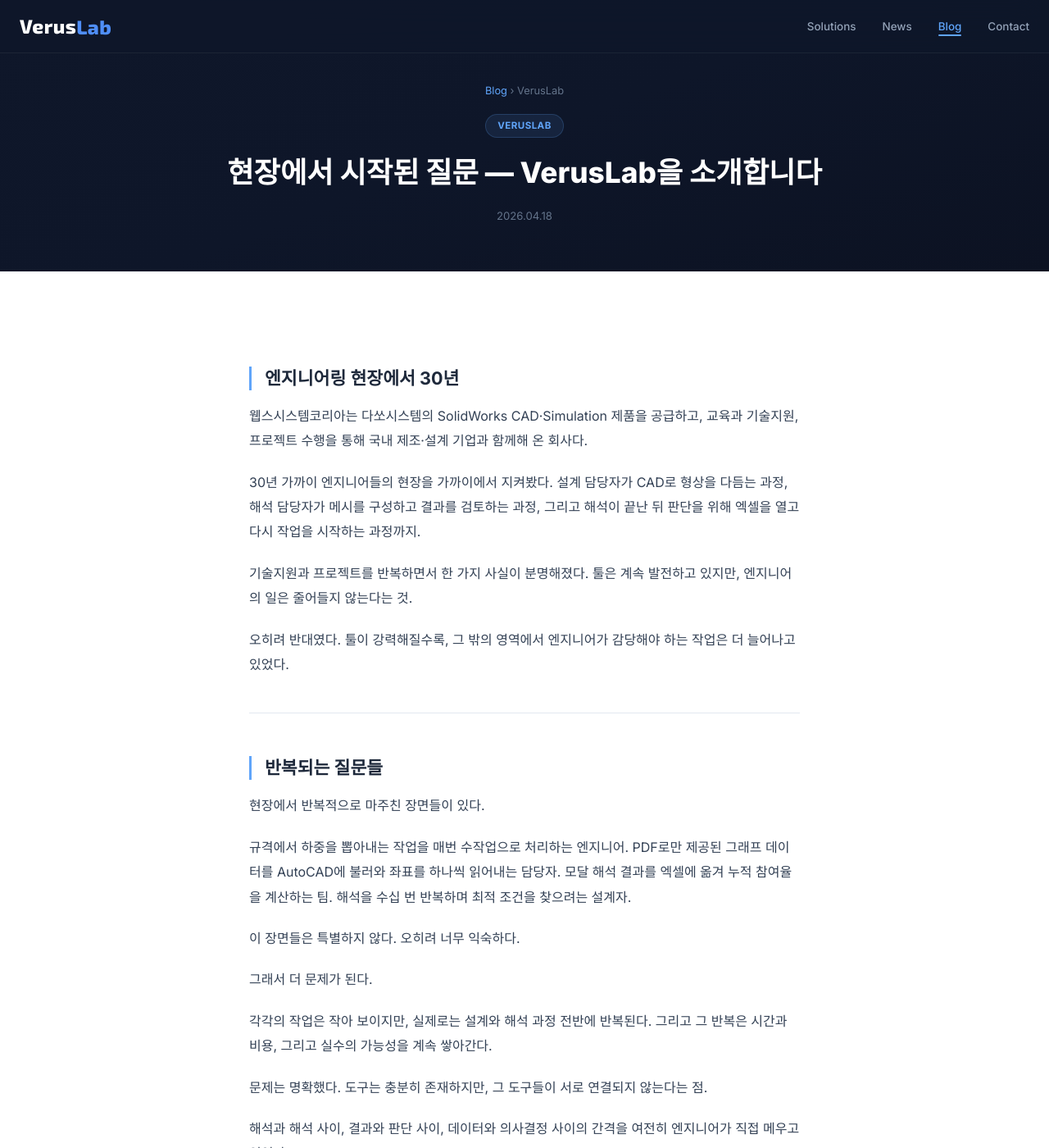
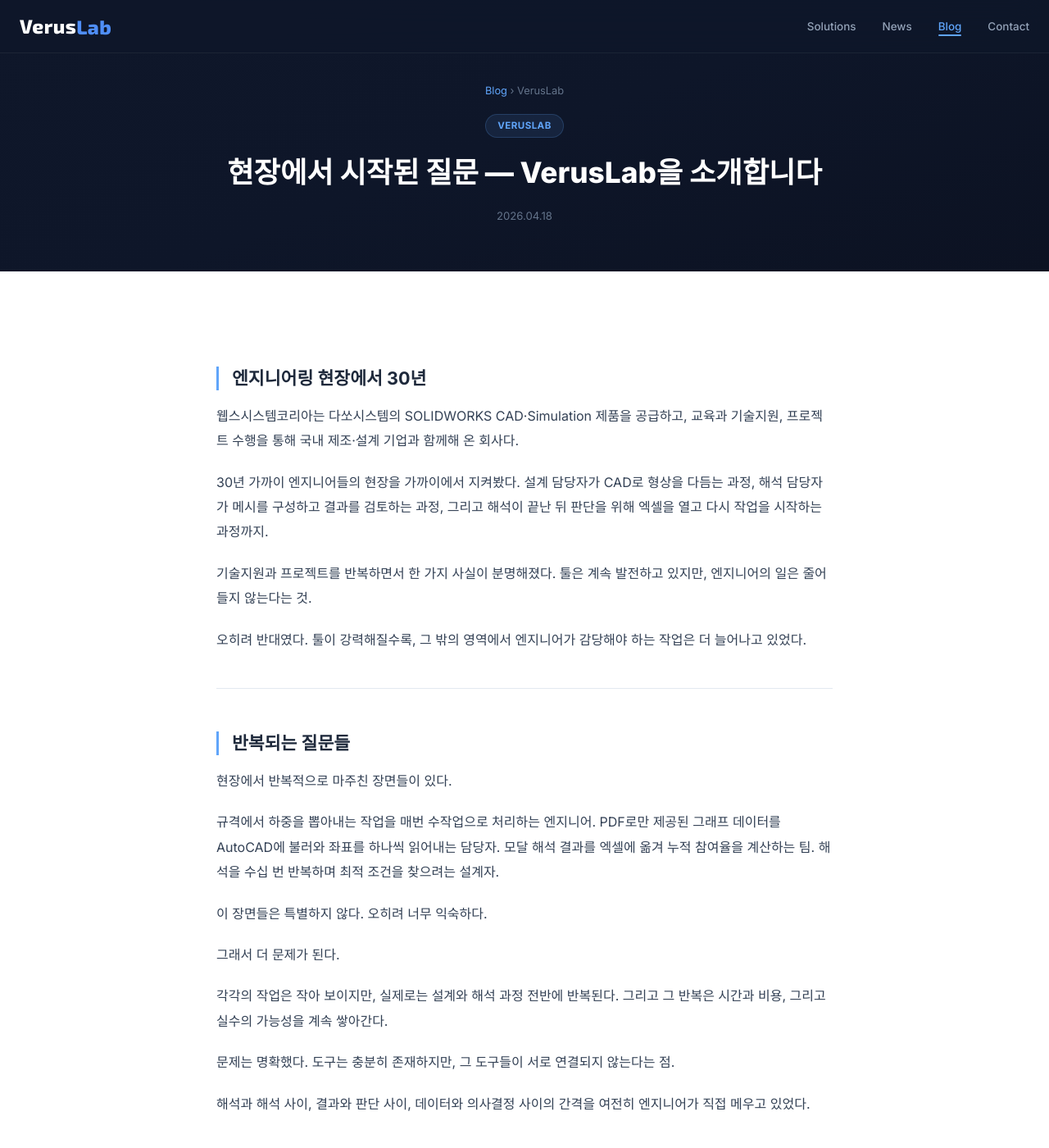
Before and after one commit to VerusLab-KR/Homepage, a Jekyll site: the page built from _posts/2026-04-18-veruslab-intro.md, in a window 1280 px wide and 1400 px high. Shown: the whole window at 82% size. Built offline with Jekyll 4.4.1, drawn with Linux system fonts in a browser that asks for light colours.

Commit message:
Fix SOLIDWORKS capitalization, widen post body to 800px
Co-Authored-By: Claude Sonnet 4.6 <noreply@anthropic.com>

```diff
--- a/_layouts/post.html
+++ b/_layouts/post.html
@@ -68,7 +68,7 @@ img{max-width:100%;display:block}
 .post-meta{font-size:.82rem;color:var(--slate-5)}
 
 /* Post body */
-.post-body{max-width:720px;margin:0 auto;padding:64px 24px 80px}
+.post-body{max-width:800px;margin:0 auto;padding:64px 24px 80px}
 .post-body h2{font-size:1.35rem;font-weight:700;margin:52px 0 16px;color:var(--slate-8);border-left:3px solid var(--blue-400);padding-left:16px;line-height:1.35;word-break:keep-all;letter-spacing:0}
 .post-body h3{font-size:1.05rem;font-weight:700;margin:32px 0 10px;color:var(--slate-7);letter-spacing:0}
 .post-body p{margin-bottom:20px;line-height:1.9;color:var(--slate-7)}
@@ -81,7 +81,7 @@ img{max-width:100%;display:block}
 .post-body blockquote p{color:var(--slate-7);margin:0;font-style:italic}
 
 /* Post nav */
-.post-nav{max-width:720px;margin:0 auto;padding:32px 24px 80px;border-top:1px solid var(--slate-2)}
+.post-nav{max-width:800px;margin:0 auto;padding:32px 24px 80px;border-top:1px solid var(--slate-2)}
 .post-nav-back{display:inline-flex;align-items:center;gap:8px;font-size:.85rem;font-weight:600;color:var(--blue-500);transition:gap .2s}
 .post-nav-back:hover{gap:12px}
 
--- a/_posts/2026-04-18-veruslab-intro.md
+++ b/_posts/2026-04-18-veruslab-intro.md
@@ -8,7 +8,7 @@ description: "웹스시스템코리아 30년의 현장 경험에서 시작된 Ve
 
 ## 엔지니어링 현장에서 30년
 
-웹스시스템코리아는 다쏘시스템의 SolidWorks CAD·Simulation 제품을 공급하고, 교육과 기술지원, 프로젝트 수행을 통해 국내 제조·설계 기업과 함께해 온 회사다.
+웹스시스템코리아는 다쏘시스템의 SOLIDWORKS CAD·Simulation 제품을 공급하고, 교육과 기술지원, 프로젝트 수행을 통해 국내 제조·설계 기업과 함께해 온 회사다.
 
 30년 가까이 엔지니어들의 현장을 가까이에서 지켜봤다.
 설계 담당자가 CAD로 형상을 다듬는 과정, 해석 담당자가 메시를 구성하고 결과를 검토하는 과정, 그리고 해석이 끝난 뒤 판단을 위해 엑셀을 열고 다시 작업을 시작하는 과정까지.
```
